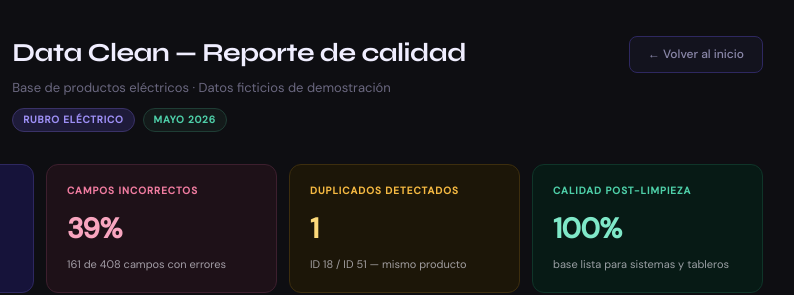
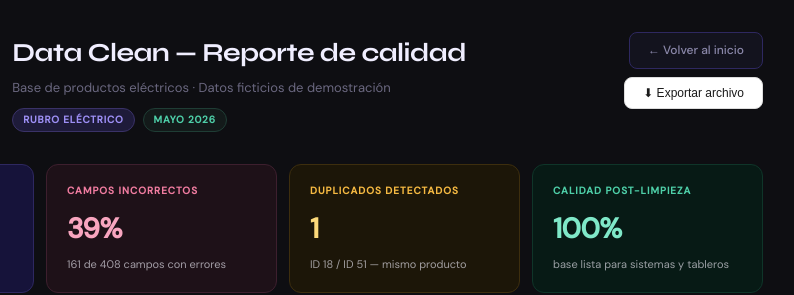
Before and after one commit to briancornara/Soul-Operations, a plain HTML site: page data_clean_demo_dashboard.html in a window 1280 px wide. Shown: the top 295 px of the page, 357-1151 px from the left. Drawn offline with nearby package versions, Linux system fonts and the light colour scheme.

Commit message:
se agrego boton de exportar en data clean

```diff
--- a/data_clean_demo_dashboard.html
+++ b/data_clean_demo_dashboard.html
@@ -7,6 +7,7 @@
 <link rel="icon" type="image/png" href="favicon.png">
 <link href="https://fonts.googleapis.com/css2?family=Syne:wght@400;600;700;800&family=DM+Sans:wght@300;400;500&display=swap" rel="stylesheet">
 <script src="https://cdnjs.cloudflare.com/ajax/libs/Chart.js/4.4.1/chart.umd.js"></script>
+<script src="https://cdnjs.cloudflare.com/ajax/libs/xlsx/0.18.5/xlsx.full.min.js"></script>
 <style>
   *, *::before, *::after { box-sizing: border-box; margin: 0; padding: 0; }
 
@@ -145,7 +146,10 @@
         </div>
       </div>
     </div>
-    <a href="aftermarket.html" class="btn-back" style="align-self:flex-start; margin-top:4px;">← Volver al inicio</a>
+    <div style="display:flex; flex-direction:column; gap:8px; align-items:flex-end;">
+  <a href="aftermarket.html" class="btn-back" style="margin-top:0;">← Volver al inicio</a>
+  <button onclick="exportarExcel()"style="display:flex; align-items:center; gap:6px; font-size:12px; font-weight:500; color:#1a1a1a; background:#ffffff; border:1px solid #dddddd; padding:8px 18px; border-radius:8px; cursor:pointer; transition:all .2s; white-space:nowrap;"<span style="color:#e03131;">⬇</span> Exportar archivo</button>
+</div>
   </div>
 
   <div class="kpi-grid">
@@ -356,6 +360,72 @@ new Chart(document.getElementById('errChart'), {
     }
   }
 });
+function exportarExcel() {
+  const datos = [
+    ["ID","Marca","Código","Categoría","Producto","Proveedor"],
+    [1,"SCHNEIDER","COD-672","CABLES","Cable unipolar 2.5mm","CABLEMAX"],
+    [2,"PHILIPS","COD-441","ILUMINACION","Lámpara LED 9W","ENERGIA SA"],
+    [3,"PHILIPS","COD-322","ILUMINACION","Downlight empotrable","ENERGIA SA"],
+    [4,"OSRAM","COD-815","ILUMINACION","Tubo LED 18W","ELECTRO SRL"],
+    [5,"SCHNEIDER","COD-103","TABLEROS","Disyuntor 16A","CABLEMAX"],
+    [6,"BTICINO","COD-229","TABLEROS","Tablero 12 módulos","DIST SUR"],
+    [7,"GEWISS","COD-334","CABLES","Cable subterráneo 4mm","CABLEMAX"],
+    [8,"OSRAM","COD-567","ILUMINACION","Reflector LED 50W","ELECTRO SRL"],
+    [9,"SCHNEIDER","COD-788","TABLEROS","Interruptor diferencial","CABLEMAX"],
+    [10,"PHILIPS","COD-190","ILUMINACION","Panel LED 24W","ENERGIA SA"],
+    [11,"BTICINO","COD-445","CABLES","Cable flexible 1.5mm","DIST SUR"],
+    [12,"GEWISS","COD-612","TABLEROS","Caja de distribución","CABLEMAX"],
+    [13,"OSRAM","COD-723","ILUMINACION","Tira LED 5m","ELECTRO SRL"],
+    [14,"SCHNEIDER","COD-891","CABLES","Cable apantallado 2x1","CABLEMAX"],
+    [15,"PHILIPS","COD-056","ILUMINACION","Balizas de emergencia","ENERGIA SA"],
+    [16,"BTICINO","COD-317","TABLEROS","Riel DIN 35mm","DIST SUR"],
+    [17,"GEWISS","COD-428","CABLES","Cable RV-K 3x2.5mm","CABLEMAX"],
+    [18,"OSRAM","COD-510","TABLEROS","Contactor 25A","ELECTRO SRL"],
+    [19,"SCHNEIDER","COD-634","ILUMINACION","Sensor de movimiento","CABLEMAX"],
+    [20,"PHILIPS","COD-741","CABLES","Cable paralelo 2x1.5mm","ENERGIA SA"],
+    [21,"BTICINO","COD-852","ILUMINACION","Luminaria industrial","DIST SUR"],
+    [22,"GEWISS","COD-963","TABLEROS","Guardamotor 9-13A","CABLEMAX"],
+    [23,"OSRAM","COD-174","ILUMINACION","Proyector LED 100W","ELECTRO SRL"],
+    [24,"SCHNEIDER","COD-285","CABLES","Cable tierra verde","CABLEMAX"],
+    [25,"PHILIPS","COD-396","TABLEROS","Bloque de terminales","ENERGIA SA"],
+    [26,"BTICINO","COD-407","ILUMINACION","Plafón circular LED","DIST SUR"],
+    [27,"GEWISS","COD-518","CABLES","Cable trenzado 3x1.5mm","CABLEMAX"],
+    [28,"OSRAM","COD-629","ILUMINACION","Foco GU10 7W","ELECTRO SRL"],
+    [29,"SCHNEIDER","COD-730","TABLEROS","Fusible 10A NH","CABLEMAX"],
+    [30,"PHILIPS","COD-841","CABLES","Cable multiconductor","ENERGIA SA"],
+    [31,"BTICINO","COD-952","ILUMINACION","Aplique exterior LED","DIST SUR"],
+    [32,"GEWISS","COD-163","TABLEROS","Portafusible 32A","CABLEMAX"],
+    [33,"OSRAM","COD-274","ILUMINACION","Balasto electrónico","ELECTRO SRL"],
+    [34,"SCHNEIDER","COD-385","CABLES","Cable NYY 3x4mm","CABLEMAX"],
+    [35,"PHILIPS","COD-496","ILUMINACION","Lámpara halógena 50W","ENERGIA SA"],
+    [36,"BTICINO","COD-507","TABLEROS","Interruptor automático","DIST SUR"],
+    [37,"GEWISS","COD-618","CABLES","Cable H07V-K 6mm","CABLEMAX"],
+    [38,"OSRAM","COD-729","ILUMINACION","Downlight LED 12W","ELECTRO SRL"],
+    [39,"SCHNEIDER","COD-830","TABLEROS","Relé térmico 7-10A","CABLEMAX"],
+    [40,"PHILIPS","COD-941","CABLES","Cable UTP Cat6","ENERGIA SA"],
+    [41,"BTICINO","COD-152","ILUMINACION","Techo LED 36W","DIST SUR"],
+    [42,"GEWISS","COD-263","TABLEROS","Seccionador 63A","CABLEMAX"],
+    [43,"OSRAM","COD-374","ILUMINACION","Módulo LED 30W","ELECTRO SRL"],
+    [44,"SCHNEIDER","COD-485","CABLES","Cable LSZH 2x2.5mm","CABLEMAX"],
+    [45,"PHILIPS","COD-596","ILUMINACION","Luminaria estanca","ENERGIA SA"],
+    [46,"BTICINO","COD-607","TABLEROS","Bornes de conexión","DIST SUR"],
+    [47,"GEWISS","COD-718","CABLES","Cable solar PV 4mm","CABLEMAX"],
+    [48,"OSRAM","COD-829","ILUMINACION","Panel LED 60x60","ELECTRO SRL"],
+    [49,"SCHNEIDER","COD-930","TABLEROS","Transformador 220/24V","CABLEMAX"],
+    [50,"PHILIPS","COD-041","CABLES","Cable coaxial RG6","ENERGIA SA"]
+  ];
+
+  const ws = XLSX.utils.aoa_to_sheet(datos);
+
+  // Ancho de columnas
+  ws['!cols'] = [
+    {wch:6}, {wch:14}, {wch:12}, {wch:16}, {wch:30}, {wch:16}
+  ];
+
+  const wb = XLSX.utils.book_new();
+  XLSX.utils.book_append_sheet(wb, ws, "Base Limpia");
+  XLSX.writeFile(wb, "DataClean_SoulOperations_Estandarizado.xlsx");
+}
 </script>
 </body>
 </html>
```
